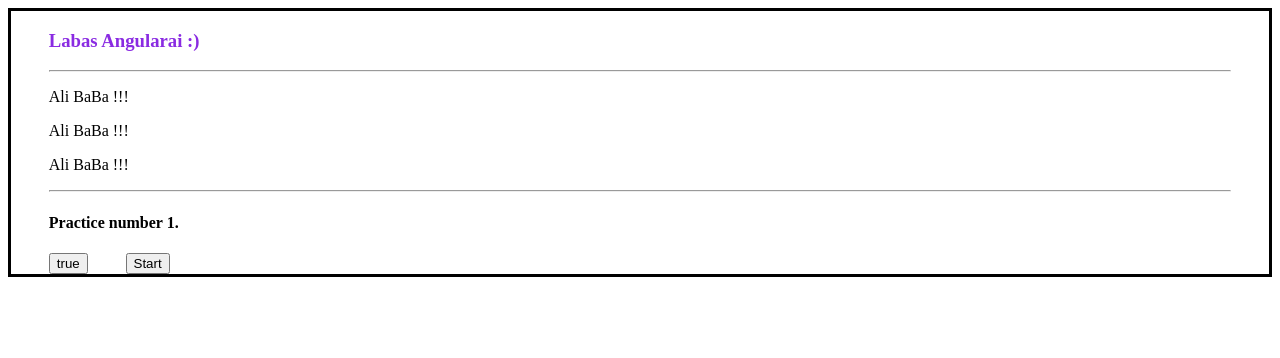
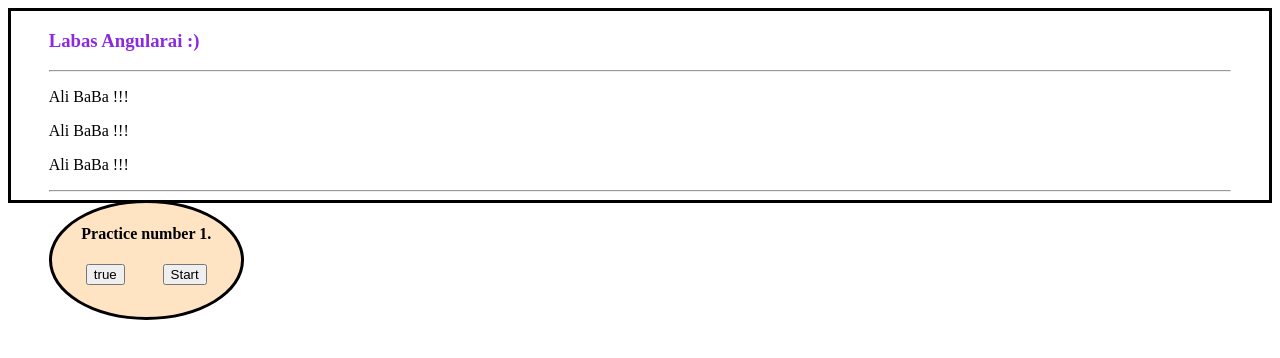
Before and after one commit to PasiturintisS/angular-ivy-yezgnn, an Angular app: page / in a window 1280 px wide. Shown: the top 358 px of the page. Built offline with nearby package versions, Linux system fonts and the light colour scheme.

Commit message:
5 files modified

```diff
--- a/src/app/app.component.ts
+++ b/src/app/app.component.ts
@@ -5,7 +5,4 @@ import { Component, VERSION } from '@angular/core';
   templateUrl: './app.component.html',
   styleUrls: ['./app.component.css'],
 })
-export class AppComponent {
-  intArr: Array<number> = [1, 5, 9, 8, 7, , 15, 1, 4, 8, 415, 1, 51, 5, 51, 0];
-  welcomeText: string = 'Labas Angularai :)';
-}
+export class AppComponent {}
--- a/src/app/practice/practice.component.css
+++ b/src/app/practice/practice.component.css
@@ -1,3 +1,14 @@
 .btn-start {
   margin-left: 10mm;
 }
+
+.container-practice {
+  background-color: bisque;
+  border: 1mm solid black;
+  border-radius: 50%;
+  position: absolute;
+  text-align: center;
+  height: 3cm;
+  width: 5cm;
+  margin: auto;
+}
--- a/src/app/practice/practice.component.html
+++ b/src/app/practice/practice.component.html
@@ -1,4 +1,4 @@
-<div>
+<div class="container-practice">
   <h4>Practice number 1.</h4>
   <button (click)="toggleTrueFalse()">{{ isTrue }}</button>
   <button (click)="onStart()" class="btn-start">Start</button>
--- a/src/app/practice/practice.component.ts
+++ b/src/app/practice/practice.component.ts
@@ -18,7 +18,6 @@ export class PracticeComponent {
   }
 
   onStart() {
-    // this.isTrue ? alert('Start was succsessufll (:') : alert('Start Failed ):');
     this.isTrue ? this.s.showAlert() : this.f.showAlert();
   }
 }
--- a/src/app/servers/servers.component.ts
+++ b/src/app/servers/servers.component.ts
@@ -3,7 +3,7 @@ import { Component, OnInit } from '@angular/core';
 @Component({
   selector: 'app-servers',
   // template:
-  //   '<app-server></app-server><app-server></app-server><app-server></app-server>',
+  // '<app-server></app-server><app-server></app-server><app-server></app-server>',
   templateUrl: './servers.component.html',
   styleUrls: ['./servers.component.css'],
 })
```
